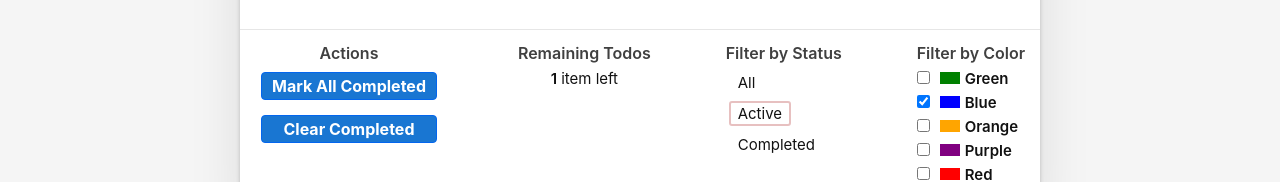
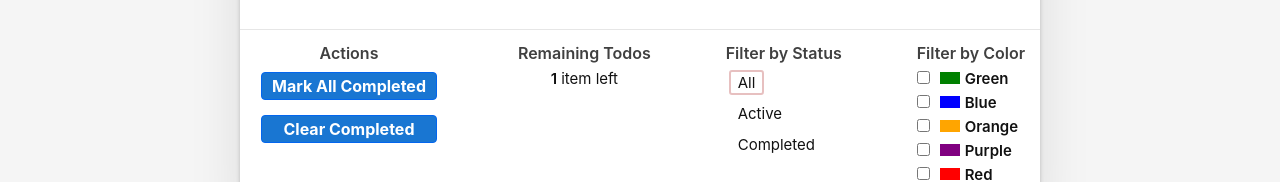
Before and after one commit to reduxjs/redux-fundamentals-example-app, a React (Create React App) app: page / in a window 1280 px wide. Shown: the part 626-808 px from the top of the page. Built offline with nearby package versions, Linux system fonts and the light colour scheme; what miragejs, txtgen would draw is missing.

Commit message:
SQUASHME Rework Footer content

```diff
--- a/src/features/footer/Footer.js
+++ b/src/features/footer/Footer.js
@@ -3,10 +3,21 @@ import React from 'react'
 import { availableColors, capitalize } from '../filters/colors'
 import { StatusFilters } from '../filters/filtersSlice'
 
-const StatusFilter = ({ status, onStatusChange }) => {
+const RemainingTodos = ({ count }) => {
+  const suffix = count === 1 ? '' : 's'
+
+  return (
+    <div className="todo-count">
+      <h5>Remaining Todos</h5>
+      <strong>{count}</strong> item{suffix} left
+    </div>
+  )
+}
+
+const StatusFilter = ({ value: status, onChange }) => {
   const renderedFilters = Object.keys(StatusFilters).map((key) => {
     const value = StatusFilters[key]
-    const handleClick = () => onStatusChange(value)
+    const handleClick = () => onChange(value)
     const className = value === status ? 'selected' : ''
 
     return (
@@ -26,12 +37,12 @@ const StatusFilter = ({ status, onStatusChange }) => {
   )
 }
 
-const ColorFilters = ({ colors, onColorChange }) => {
+const ColorFilters = ({ value: colors, onChange }) => {
   const renderedColors = availableColors.map((color) => {
     const checked = colors.includes(color)
     const handleChange = () => {
       const changeType = checked ? 'removed' : 'added'
-      onColorChange(color, changeType)
+      onChange(color, changeType)
     }
 
     return (
@@ -62,12 +73,12 @@ const ColorFilters = ({ colors, onColorChange }) => {
 }
 
 const Footer = () => {
-  const colors = ['blue']
+  const colors = []
+  const status = StatusFilters.All
+  const uncompletedTodos = 1
+
   const onColorChange = (color, changeType) =>
     console.log('Color change: ', { color, changeType })
-
-  const status = StatusFilters.Active
-
   const onStatusChange = (status) => console.log('Status change: ', status)
 
   return (
@@ -75,17 +86,12 @@ const Footer = () => {
       <div className="actions">
         <h5>Actions</h5>
         <button className="button">Mark All Completed</button>
-
         <button className="button">Clear Completed</button>
       </div>
-      <div className="todo-count">
-        <h5>Remaining Todos</h5>
-        <strong>1</strong> item left
-      </div>
 
-      <StatusFilter status={status} onStatusChange={onStatusChange} />
-
-      <ColorFilters colors={colors} onColorChange={onColorChange} />
+      <RemainingTodos count={uncompletedTodos} />
+      <StatusFilter value={status} onChange={onStatusChange} />
+      <ColorFilters value={colors} onChange={onColorChange} />
     </footer>
   )
 }
```
